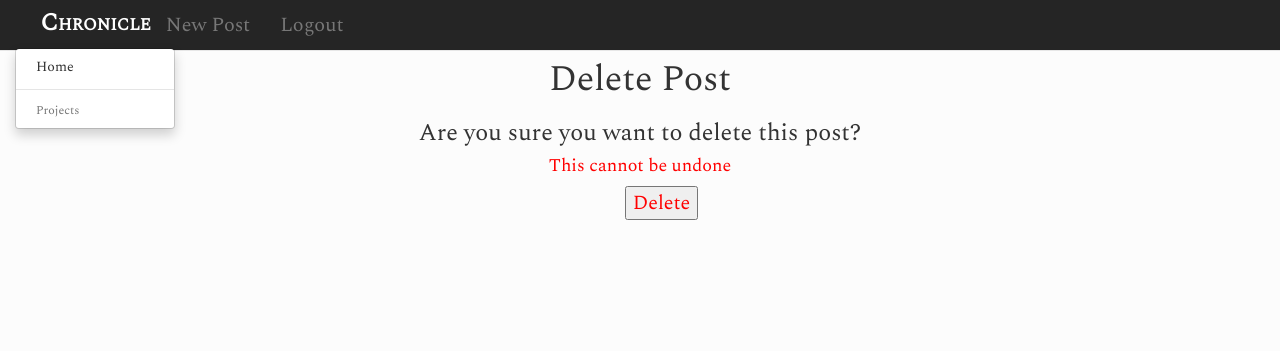
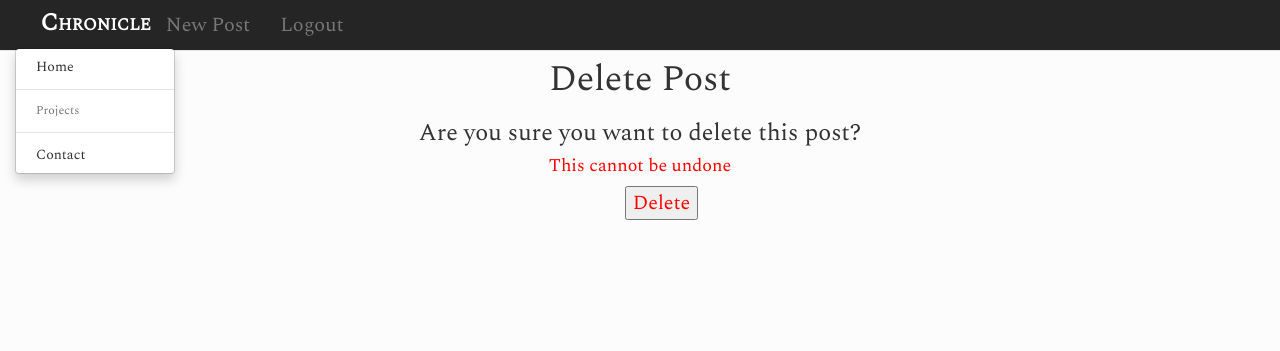
Before and after one commit to ianagpawa/tech-blog, a Flask app: page /post/1/delete/ in a window 1280 px wide, after a click on "Chronicle". Shown: the top 351 px of the page. Run offline with Flask 2, Linux system fonts and the light colour scheme; the visitor is signed in with stand-in values (Sample User, id 1); data that the repository does not hold is empty; some libraries are stand-ins or nearby versions.

Commit message:
feat: Add link for contact in drop down

```diff
--- a/templates/base.html
+++ b/templates/base.html
@@ -49,6 +49,8 @@
                 {% for title in titles %}
                 <li><a href="{{url_for('projectPosts', project_name=title.convert_project_name())}}">{{title.project}}</a></li>
                 {% endfor %}
+                <li role="separator" class="divider"></li>
+                <li><a href='/#contact-anchor'>Contact</a></li>
             </ul>
 
         </div>
--- a/templates/front.html
+++ b/templates/front.html
@@ -66,7 +66,7 @@
 </div>
 
 <div class="row col-md-12 text-center footer">
-
+        <a name='contact-anchor'></a>
         <div class="col-md-3">
             <a href='https://ian-agpawa.appspot.com' target="_blank">
                 <p> &copy; 2017 Ian Agpawa</p>
```
